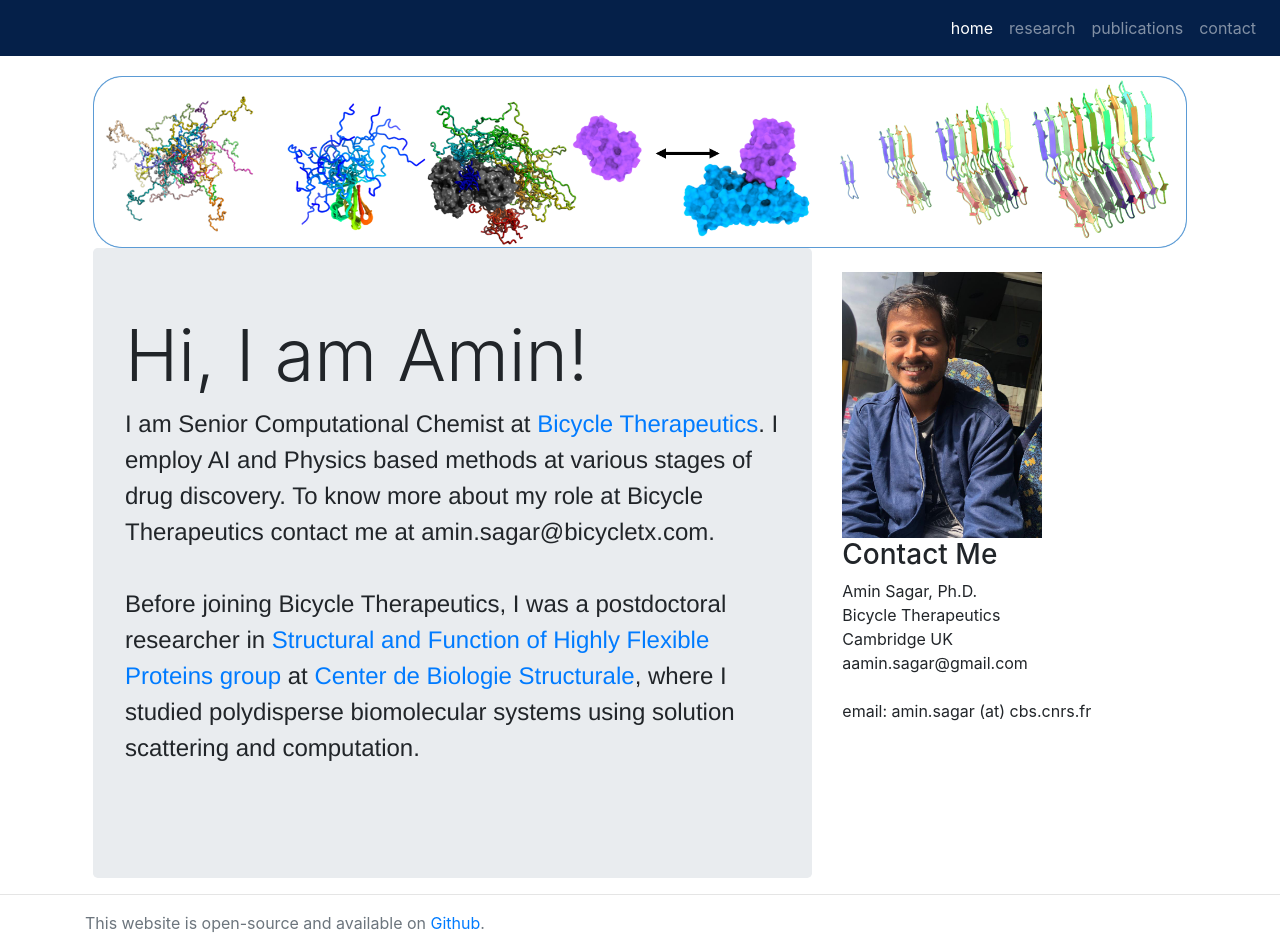
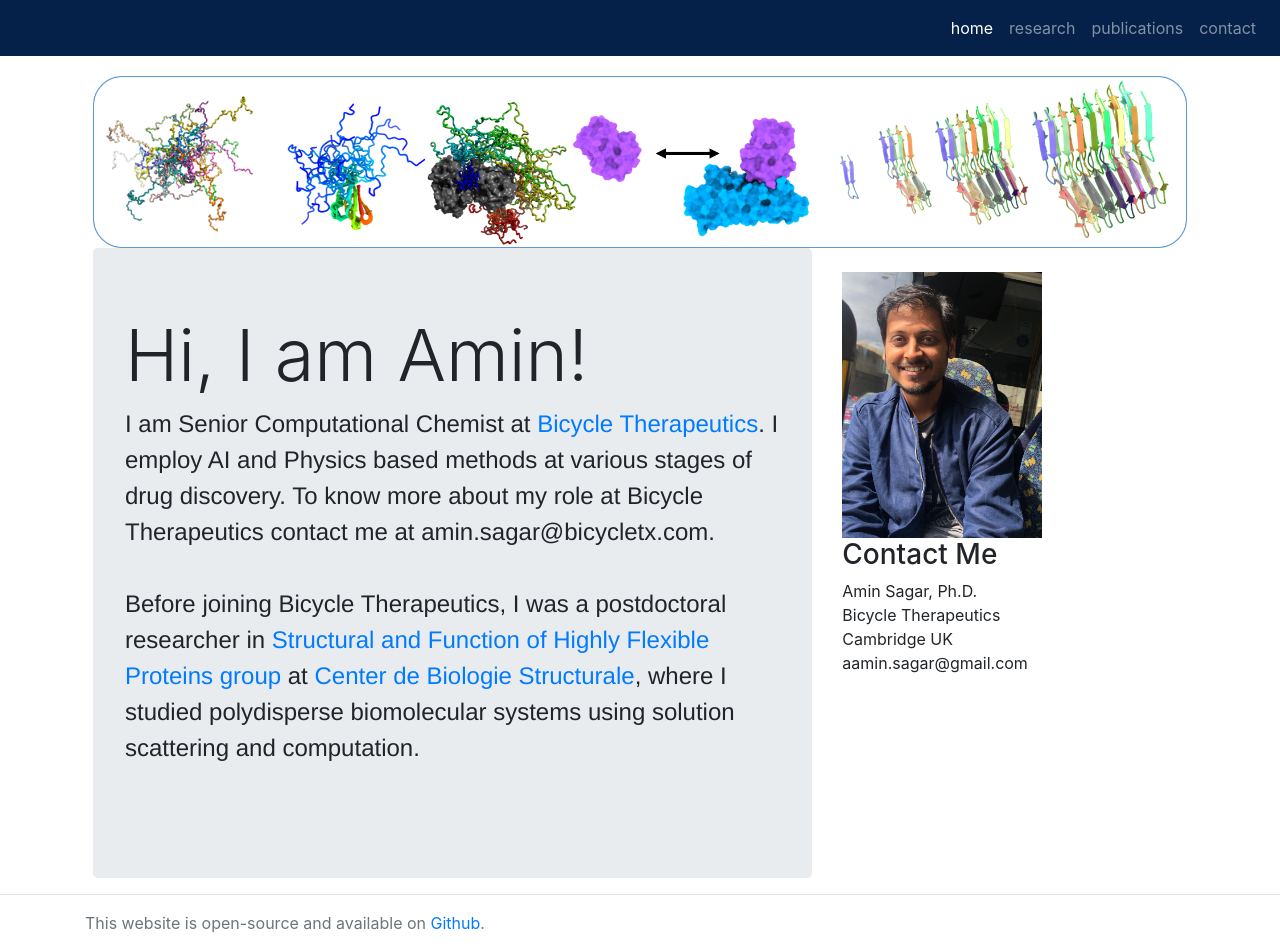
Before and after one commit to aminsagar/aminsagar.github.io, a Jekyll site: the page built from index.md, in a window 1280 px wide. Built offline with Jekyll 4.4.1, drawn with Linux system fonts in a browser that asks for light colours; nearby versions of some CDN libraries; comment, search, counter and statistics services are not loaded.

Commit message:
Update sidebar.html

```diff
--- a/_includes/sidebar.html
+++ b/_includes/sidebar.html
@@ -8,5 +8,3 @@ Bicycle Therapeutics <br>
 Cambridge UK <br>
 aamin.sagar@gmail.com <br>
 <br>
-email: amin.sagar (at) cbs.cnrs.fr <br>
-<br>
```
